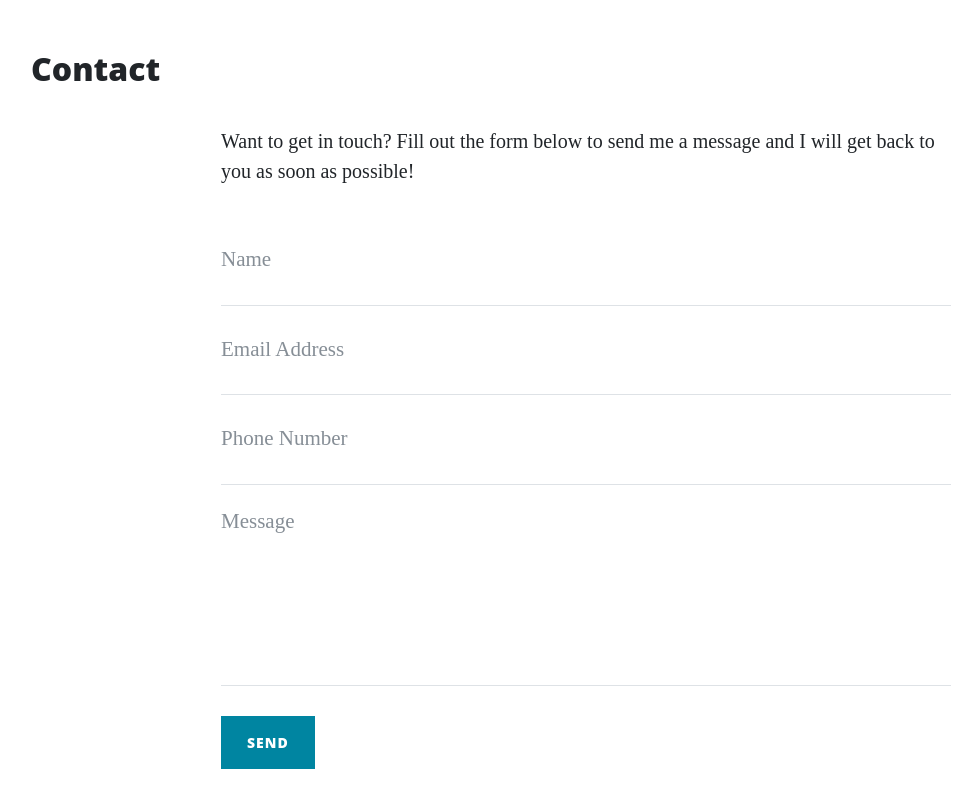
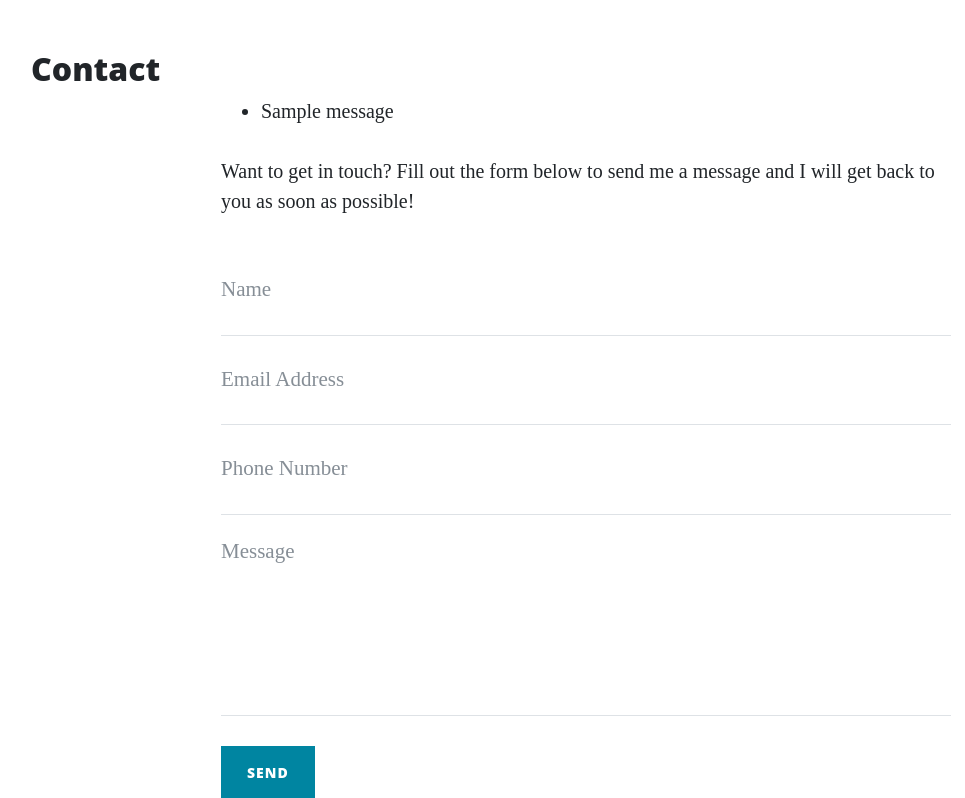
Before and after one commit to dejvoss/matrix_movies_fan, a Flask app: page /contact in a window 1280 px wide. Shown: the part 559-1357 px from the top of the page, without its empty margins (54-1019 px from the left). Run offline with Flask 2, Linux system fonts and the light colour scheme; one stand-in notice (Sample message) is shown; some libraries are stand-ins or nearby versions.

Commit message:
Import flash messages from flask, add message do display when useer submit contact form

```diff
--- a/Flask/run.py
+++ b/Flask/run.py
@@ -3,6 +3,8 @@ import json
 from flask import Flask, render_template, request, flash
 
 app = Flask(__name__)
+app.secret_key = "some_secret"
+
 
 @app.route("/")
 def index():
@@ -30,7 +32,7 @@ def about_member(member_name):
 @app.route("/contact", methods=["GET", "POST"])
 def contact():
     if request.method == "POST":
-        print(request.form)
+        flash("Thanks {}, we have received your message!".format(request.form           ["name"]))
 
     return render_template("contact.html", page_title="Contact")
 
--- a/Flask/templates/contact.html
+++ b/Flask/templates/contact.html
@@ -4,6 +4,15 @@
 
 <div class="row">
 	<div class="col-lg-8 col-md-10 mx-auto">
+    {% with messages = get_flashed_messages() %}
+    {% if messages %}
+    <ul class="flashes">
+        {% for message in messages %}
+        <li>{{ message }}</li>
+        {% endfor %}
+    </ul>
+    {% endif %}
+    {% endwith %}
 		<p>Want to get in touch? Fill out the form below to send me a message and I will get back to you as soon as
 			possible!</p>
 
```
